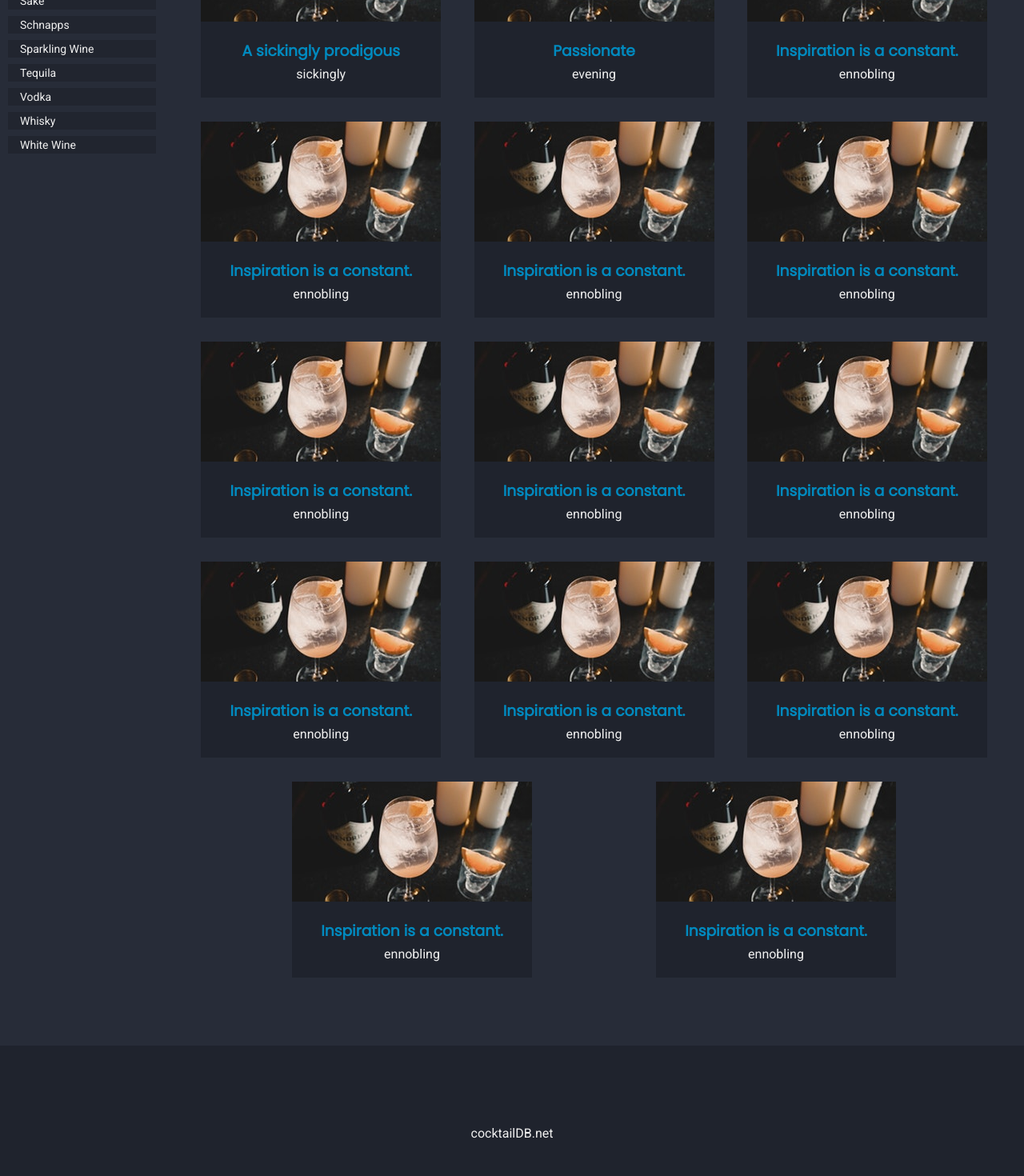
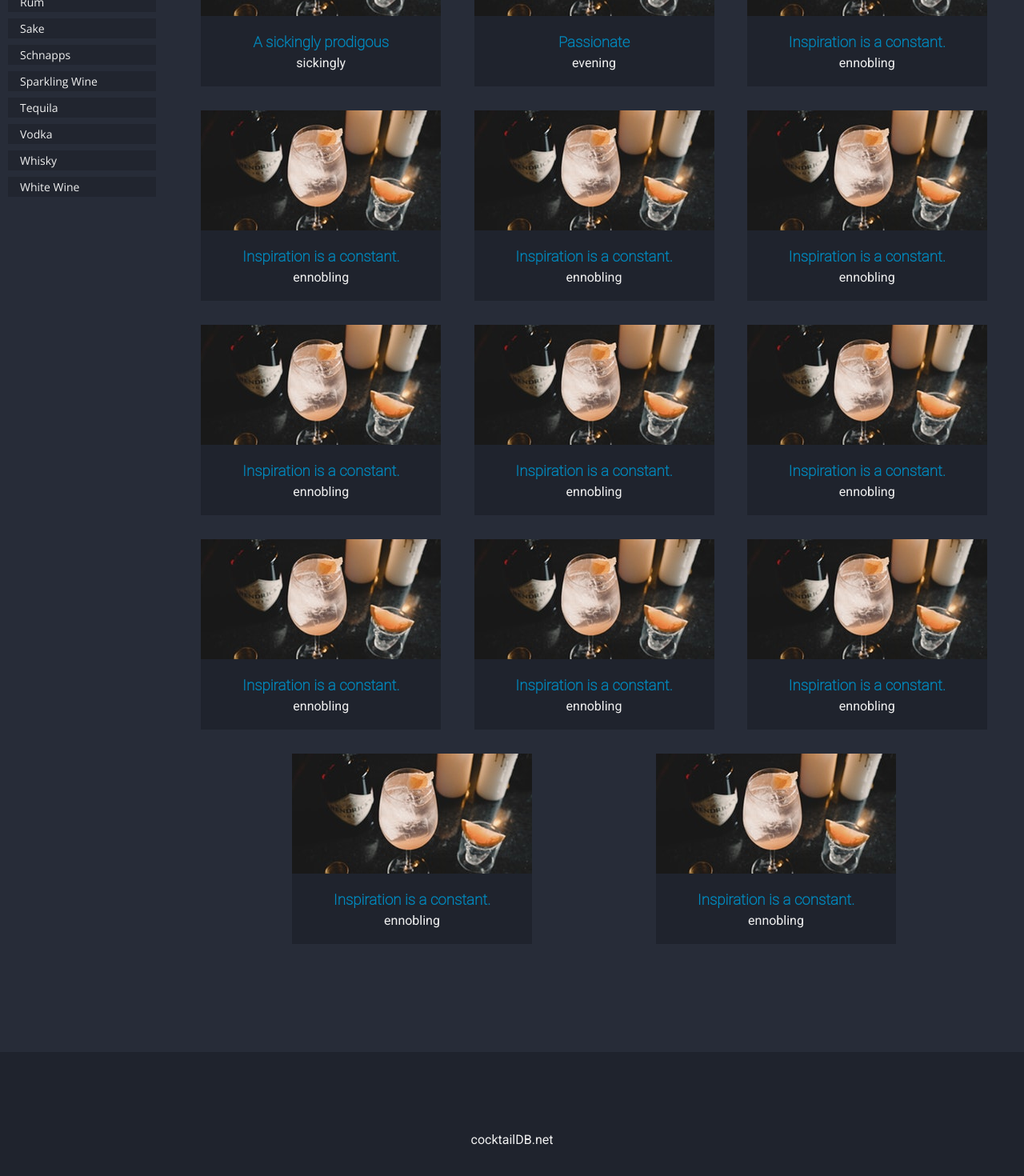
Before and after one commit to samueljhwhite/cocktailrecipe, a React (Create React App) app: page / in a window 1280 px wide. Shown: the part 496-1966 px from the top of the page at 80% size. Built offline with nearby package versions, Linux system fonts and the light colour scheme.

Commit message:
test production build

```diff
--- a/src/App.css
+++ b/src/App.css
@@ -1,5 +1,22 @@
 @import url('https://fonts.googleapis.com/css?family=Roboto&display=swap');
-@import url('https://fonts.googleapis.com/css?family=Poppins&display=swap');
+@import url('https://fonts.googleapis.com/css?family=Open+Sans&display=swap');
+
+body {
+    margin: 0;
+    padding: 0;
+    background-color: #272c38;
+    font-family: 'Roboto', sans-serif;
+    color: #f0f0f0;
+    height: 100%;
+    min-height: 100%;
+}
+
+h3 {
+    font-family: 'Roboto Thin', sans-serif;
+    color: #008ABF;
+    margin: 2px;
+    margin-bottom: 5px;
+}
 
 .header {
     background-color: #1f232d;
@@ -11,7 +28,7 @@
 .footer {
     background-color: #1f232d;
     margin: 20;
-    margin-top: 50px;
+    margin-top: 100px;
     padding-top: 50px;
     text-align: center;
 }
@@ -61,7 +78,7 @@
     padding-left: 15px;
     text-align: left;
     font-size: 14px;
-    font-family: 'Roboto', sans-serif;
+    font-family: 'Open Sans', sans-serif;
 }
 
 .cardArea {
@@ -99,20 +116,3 @@
     margin: 30px;
     background-color: #1f232d;
 }
-
-body {
-    margin: 0;
-    padding: 0;
-    background-color: #272c38;
-    font-family: 'Roboto', sans-serif;
-    color: #f0f0f0;
-    height: 100%;
-    min-height: 100%;
-}
-
-h3 {
-    font-family: 'Poppins', sans-serif;
-    color: #008ABF;
-    margin: 2px;
-    margin-bottom: 5px;
-}
```
Also changed, not shown: src/components/InlineCard.js (line endings or trailing spaces), src/containers/App.js (line endings or trailing spaces).
